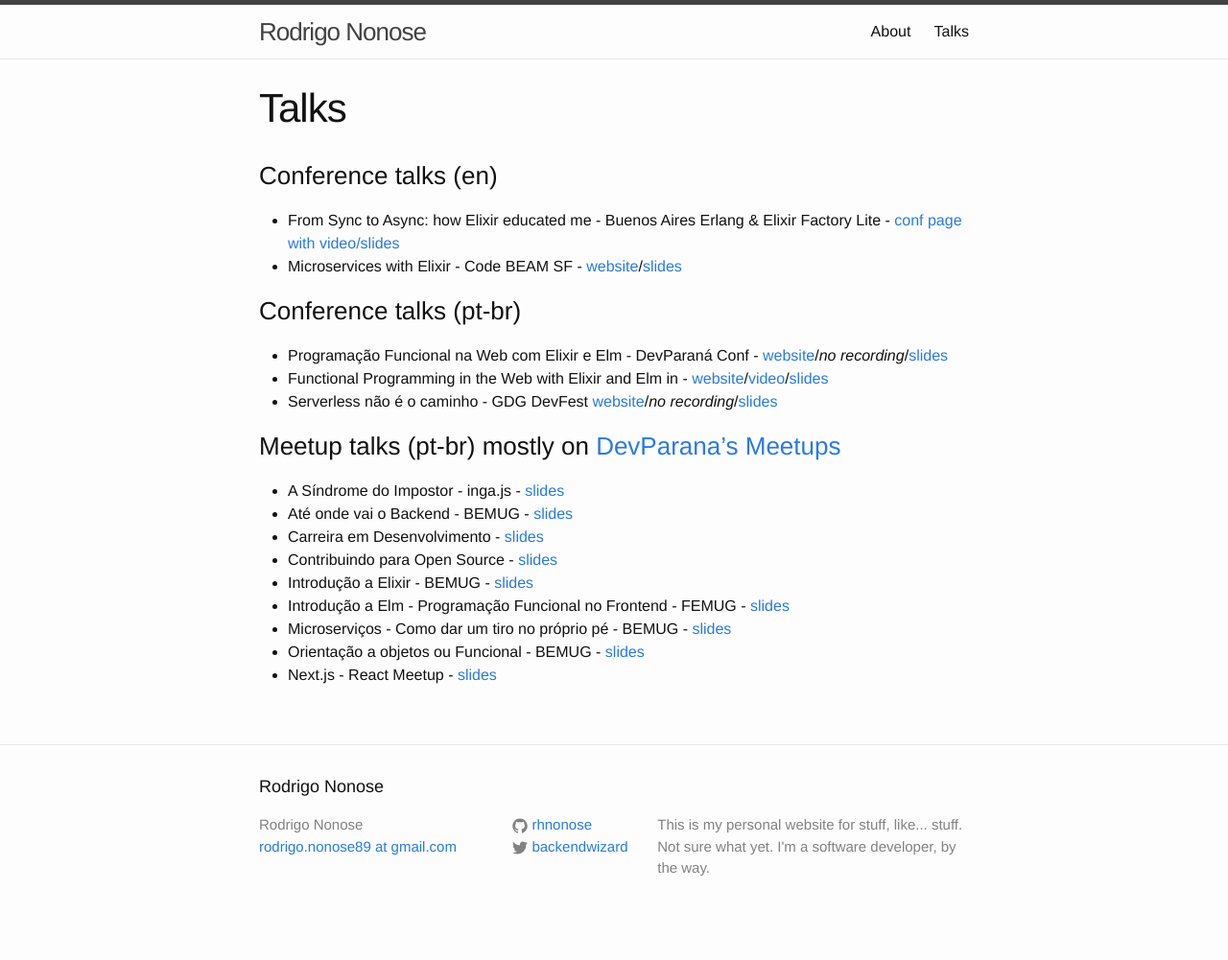
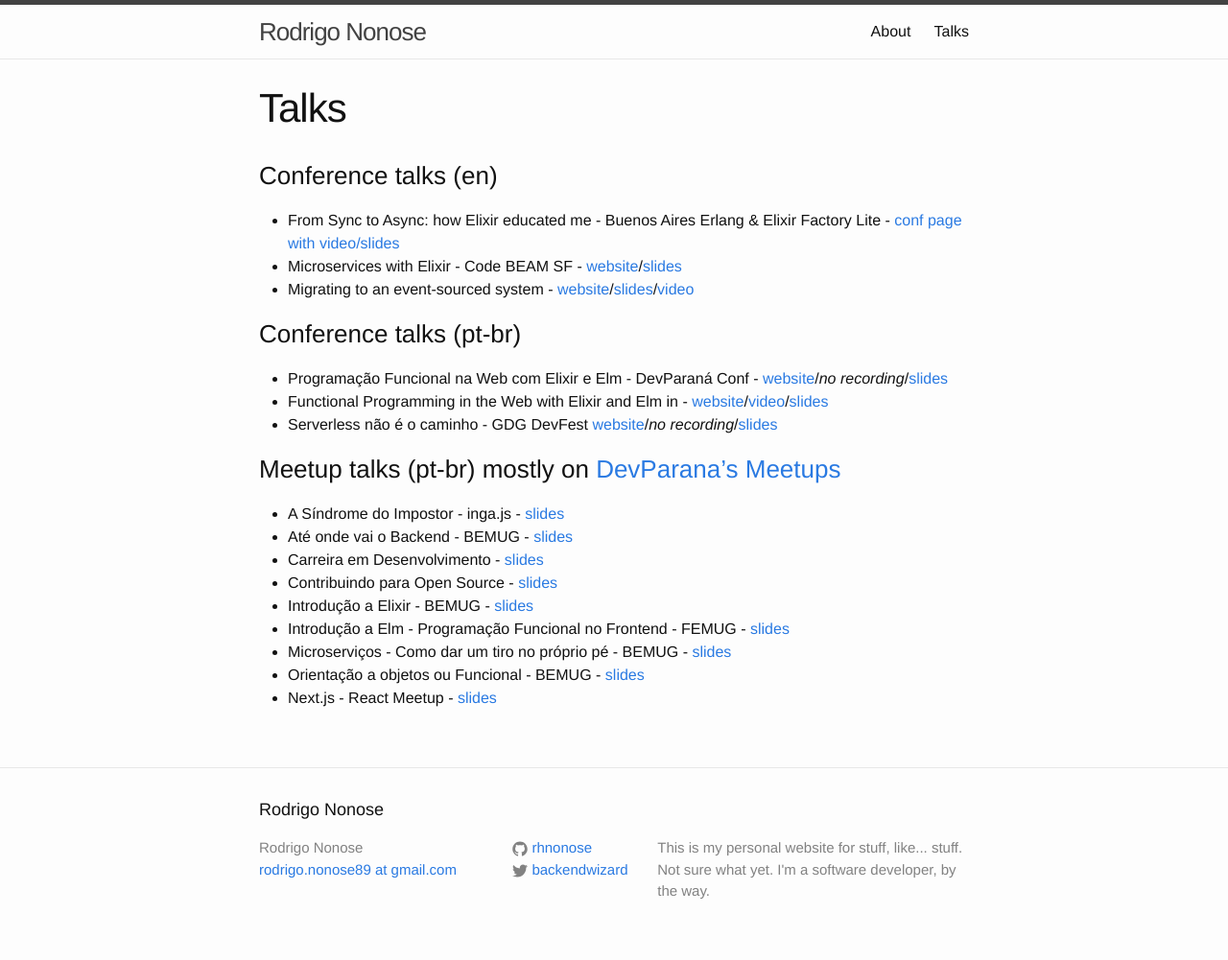
Before and after one commit to rhnonose/rhnonose.github.io, a Jekyll site: the page built from talks.md, in a window 1280 px wide. Shown: the whole page at 96% size. Built offline with Jekyll 4.4.1, drawn with Linux system fonts in a browser that asks for light colours; before the commit the page ends 977 px from its top, so only the background shows below that.

Commit message:
update talks

```diff
--- a/resume(en).html
+++ b/resume(en).html
@@ -56,7 +56,7 @@ permalink: en
             <h1 class="fn">Rodrigo Henrique Nonose</h1>
 
             <p>Email: rodrigo.nonose89 at gmail.com</p>
-			<p>Linked-in: <a href="https://www.linkedin.com/pub/rodrigo-nonose/92/119/840">https://www.linkedin.com/pub/rodrigo-nonose/92/119/840/</a></p>
+			<p>Linked-in: <a href="https://www.linkedin.com/in/rodrigononose">https://www.linkedin.com/in/rodrigononose</a></p>
 			<p>GitHub: <a href="https://github.com/rhnonose">https://github.com/rhnonose</a></p>
         </div>
 
--- a/resume(pt).html
+++ b/resume(pt).html
@@ -59,7 +59,7 @@ permalink: pt
                 Email: rodrigo.nonose89 at gmail.com</a>
             </p>
 			<p>
-                Linked-in: <a href="https://www.linkedin.com/pub/rodrigo-nonose/92/119/840">https://www.linkedin.com/pub/rodrigo-nonose/92/119/840/</a>
+                Linked-in: <a href="https://www.linkedin.com/in/rodrigononose">https://www.linkedin.com/in/rodrigononose</a>
             </p>
 			<p>
                 GitHub: <a href="https://github.com/rhnonose">https://github.com/rhnonose</a>
--- a/talks.md
+++ b/talks.md
@@ -8,6 +8,7 @@ permalink: /talks/
 
 - From Sync to Async: how Elixir educated me - Buenos Aires Erlang & Elixir Factory Lite - [conf page with video/slides][eflba]
 - Microservices with Elixir - Code BEAM SF - [website][codebeam]/[slides][codebeam-slides]
+- Migrating to an event-sourced system - [website][theconf]/[slides][theconf-slides]/[video][theconf-video]
 
 ### Conference talks (pt-br)
 
@@ -38,6 +39,9 @@ permalink: /talks/
 [codebeam]: https://codesync.global/conferences/code-beam-sf-2019/
 [codebeam-slides]: {{ site.url }}/microservices_elixir.pdf
 [devparana]: https://www.meetup.com/developerparana/
+[theconf]: https://www.theconf.club/
+[theconf-slides]: https://docs.google.com/presentation/d/1wsbD6Bf2iEsKT0CBi81vkdEba1X_teLMQrunZTZCzAk/edit?usp=sharing
+[theconf-video]: https://www.youtube.com/watch?v=IhBlHcz6I1w
 
 [sindrome_impostor]: {{ site.url }}/sindrome_impostor.pdf
 [ate_onde_vai]: {{ site.url }}/onde_vai_back.pdf
```
